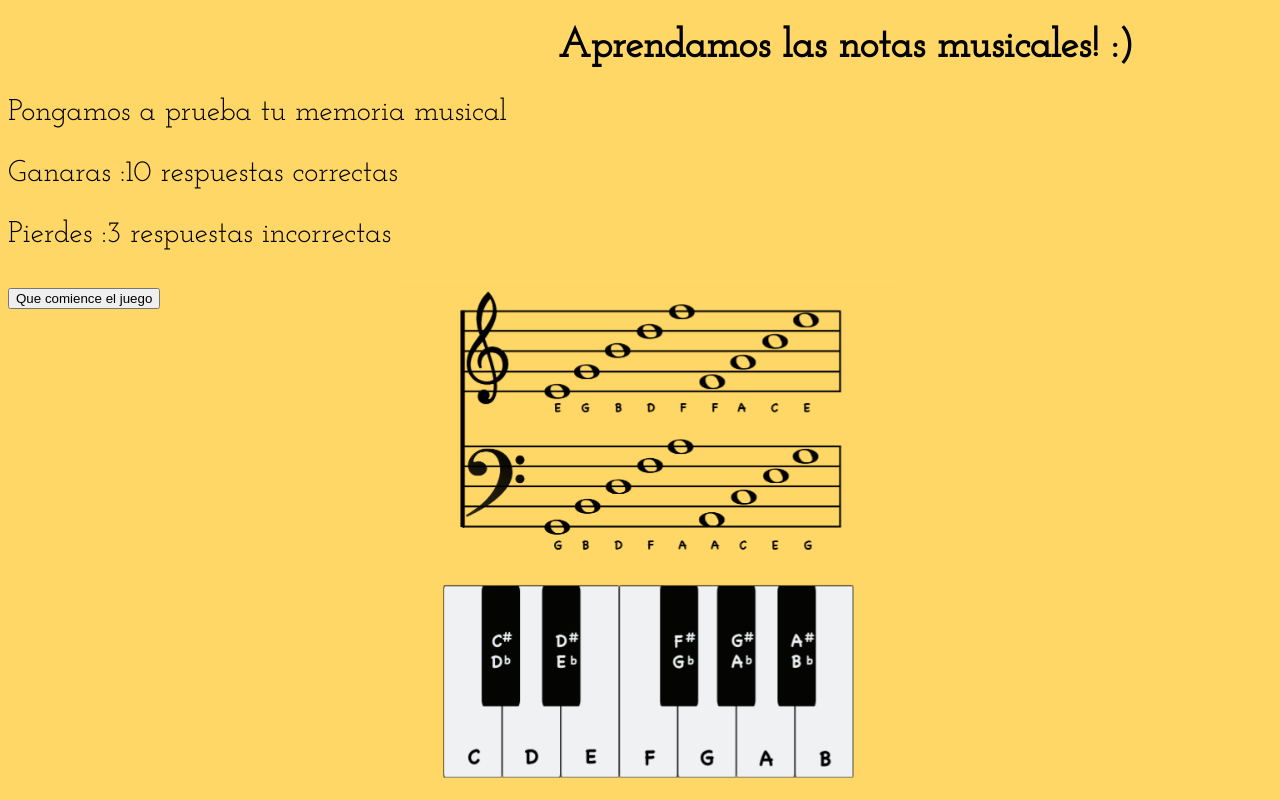
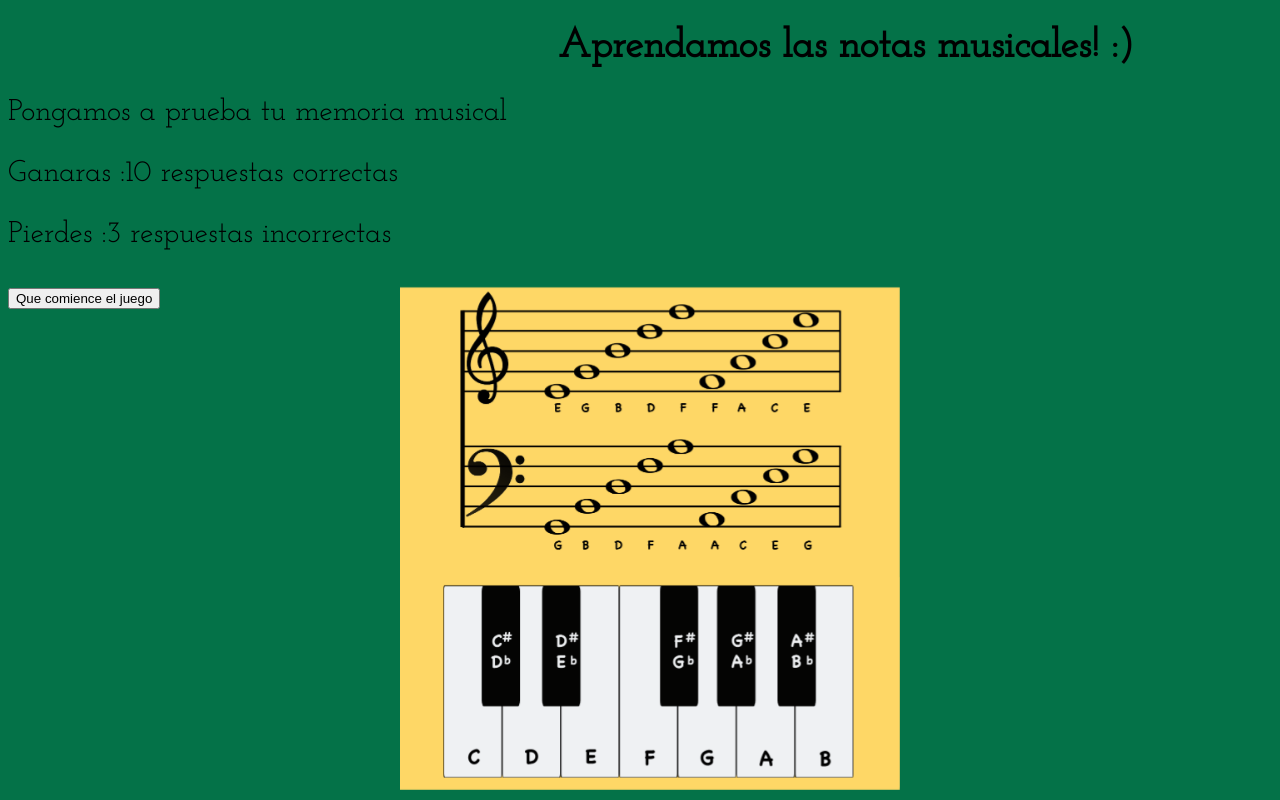
Before and after one commit to Jhojan-crypto/aprendiendo-notas, a plain HTML site: page proyecto_quispe_lopez/index.html in a window 1280 px wide. Drawn offline with nearby package versions, Linux system fonts and the light colour scheme.

Commit message:
Update style.css

```diff
--- a/proyecto_quispe_lopez/css/style.css
+++ b/proyecto_quispe_lopez/css/style.css
@@ -1,6 +1,5 @@
-
 body {
-  background-color: #FED766;
+  background-color: #047248;
   font-family: 'Josefin Slab', serif;
 }
 
```
